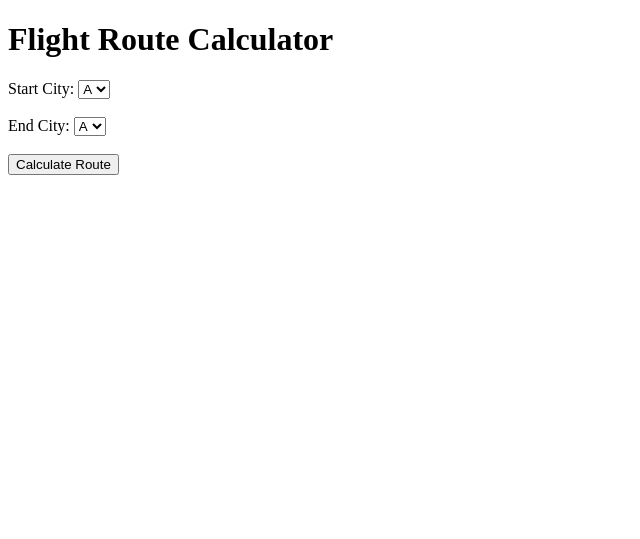
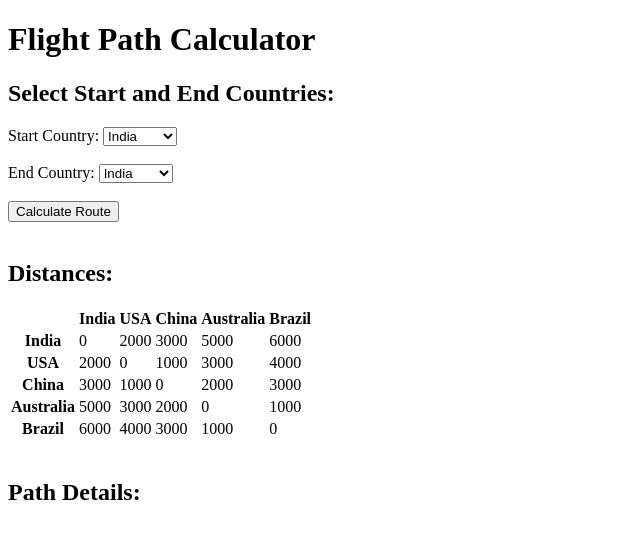
Before and after one commit to ANUJDWIVDI/daa-mini-proj, a Flask app: page / in a window 1280 px wide. Shown: the top 539 px of the page, without its empty margins (0-640 px from the left). Run offline with Flask 3, Linux system fonts and the light colour scheme.

Commit message:
working x v2

```diff
--- a/app.py
+++ b/app.py
@@ -2,90 +2,75 @@ from flask import Flask, render_template, request, jsonify
 
 app = Flask(__name__)
 
-# Flight routes and distances
-adjacency_matrix = [
-    [0, 5, 2, float('inf'), float('inf')],
-    [5, 0, float('inf'), 1, 6],
-    [2, float('inf'), 0, 3, float('inf')],
-    [float('inf'), 1, 3, 0, 2],
-    [float('inf'), 6, float('inf'), 2, 0]
+cities = ['India', 'USA', 'China', 'Australia', 'Brazil']
+distances = [
+    [0, 2000, 4000, 6000, 8000],
+    [2000, 0, 1000, 3000, 5000],
+    [4000, 1000, 0, 2000, 4000],
+    [6000, 3000, 2000, 0, 1000],
+    [8000, 5000, 4000, 1000, 0]
 ]
 
-airport_names = ['A', 'B', 'C', 'D', 'E']
-
-
-def find_shortest_routes(adjacency_matrix):
-    n = len(adjacency_matrix)
-    shortest_distances = [[0] * n for _ in range(n)]
-    next_hops = [[0] * n for _ in range(n)]
-
-    for i in range(n):
-        for j in range(n):
-            shortest_distances[i][j] = adjacency_matrix[i][j]
-            if adjacency_matrix[i][j] != float('inf'):
-                next_hops[i][j] = j
-
-    for k in range(n):
-        for i in range(n):
-            for j in range(n):
-                if shortest_distances[i][j] > shortest_distances[i][k] + shortest_distances[k][j]:
-                    shortest_distances[i][j] = shortest_distances[i][k] + shortest_distances[k][j]
-                    next_hops[i][j] = next_hops[i][k]
-
-    return shortest_distances, next_hops
-
-
-def reconstruct_route(next_hops, source_index, destination_index):
-    if next_hops[source_index][destination_index] == 0:
-        return []
-
-    route = [source_index]
-    while source_index != destination_index:
-        source_index = next_hops[source_index][destination_index]
-        route.append(source_index)
-
-    return route
-
+# Update distances to prefer going through intermediate cities
+for i in range(len(distances)):
+    for j in range(len(distances[i])):
+        for k in range(len(distances)):
+            if distances[i][j] > distances[i][k] + distances[k][j]:
+                distances[i][j] = distances[i][k] + distances[k][j]
 
 @app.route('/')
 def index():
-    return render_template('index.html')
+    num_cities = len(cities)
+    return render_template('index.html', cities=cities, distances=distances, num_cities=num_cities)
 
 
 @app.route('/calculate_path', methods=['POST'])
 def calculate_path():
-    data = request.get_json()
-    start_city = data['start_city']
-    end_city = data['end_city']
+    start_country = request.json['start_country']
+    end_country = request.json['end_country']
 
-    source_index = ord(start_city.upper()) - ord('A')
-    destination_index = ord(end_city.upper()) - ord('A')
+    start_index = cities.index(start_country)
+    end_index = cities.index(end_country)
 
-    if source_index < 0 or source_index >= len(adjacency_matrix) or destination_index < 0 or destination_index >= len(
-            adjacency_matrix):
-        response_data = {
-            'error': 'Invalid airport selection. Please try again.'
-        }
-        return jsonify(response_data)
+    result = find_path(start_index, end_index)
+    return jsonify(result)
 
-    shortest_distances, next_hops = find_shortest_routes(adjacency_matrix)
-    shortest_route = reconstruct_route(next_hops, source_index, destination_index)
 
-    if not shortest_route:
-        response_data = {
-            'error': 'No route available between the selected airports.'
-        }
-        return jsonify(response_data)
+def find_path(start, end):
+    num_cities = len(cities)
+    visited = [False] * num_cities
+    path = []
+    min_cost = float('inf')
+    path_details = []
 
-    route = ' -> '.join(airport_names[airport_index] for airport_index in shortest_route)
-    min_cost = shortest_distances[source_index][destination_index]
+    def backtrack(curr, cost):
+        nonlocal min_cost
 
-    response_data = {
-        'route': route,
-        'min_cost': min_cost
-    }
+        if curr == end:
+            if cost < min_cost:
+                min_cost = cost
+                path_details.clear()
+                for i in range(len(path) - 1):
+                    path_details.append({
+                        'start': cities[path[i]],
+                        'end': cities[path[i + 1]],
+                        'cost': distances[path[i]][path[i + 1]]
+                    })
 
-    return jsonify(response_data)
+        for i in range(num_cities):
+            if not visited[i] and distances[curr][i] != 0:
+                visited[i] = True
+                path.append(i)
+                backtrack(i, cost + distances[curr][i])
+                visited[i] = False
+                path.pop()
+
+    visited[start] = True
+    path.append(start)
+    backtrack(start, 0)
+
+    route = ' -> '.join([cities[i] for i in path])
+    return {'route': route, 'min_cost': min_cost, 'path_details': path_details}
 
 
 if __name__ == '__main__':
--- a/templates/index.html
+++ b/templates/index.html
@@ -1,42 +1,58 @@
 <!DOCTYPE html>
 <html>
 <head>
-    <title>Flight Route Calculator</title>
+    <title>Flight Path Calculator</title>
 </head>
 <body>
-    <h1>Flight Route Calculator</h1>
-    <form onsubmit="event.preventDefault(); calculatePath()">
-        <label for="start_city">Start City:</label>
-        <select id="start_city">
-            <option value="A">A</option>
-            <option value="B">B</option>
-            <option value="C">C</option>
-            <option value="D">D</option>
-            <option value="E">E</option>
+    <h1>Flight Path Calculator</h1>
+    <h2>Select Start and End Countries:</h2>
+    <form onsubmit="calculatePath(); return false;">
+        <label for="start_country">Start Country:</label>
+        <select id="start_country">
+            {% for country in cities %}
+                <option value="{{ country }}">{{ country }}</option>
+            {% endfor %}
         </select>
         <br><br>
-        <label for="end_city">End City:</label>
-        <select id="end_city">
-            <option value="A">A</option>
-            <option value="B">B</option>
-            <option value="C">C</option>
-            <option value="D">D</option>
-            <option value="E">E</option>
+        <label for="end_country">End Country:</label>
+        <select id="end_country">
+            {% for country in cities %}
+                <option value="{{ country }}">{{ country }}</option>
+            {% endfor %}
         </select>
         <br><br>
         <button type="submit">Calculate Route</button>
     </form>
     <br>
+    <h2>Distances:</h2>
+    <table>
+        <tr>
+            <th></th>
+            {% for country in cities %}
+                <th>{{ country }}</th>
+            {% endfor %}
+        </tr>
+        {% for i in range(num_cities) %}
+            <tr>
+                <th>{{ cities[i] }}</th>
+                {% for j in range(num_cities) %}
+                    <td>{{ distances[i][j] }}</td>
+                {% endfor %}
+            </tr>
+        {% endfor %}
+    </table>
+    <br>
+    <h2>Path Details:</h2>
     <div id="result"></div>
 
     <script>
         function calculatePath() {
-            var startCity = document.getElementById("start_city").value;
-            var endCity = document.getElementById("end_city").value;
+            var startCountry = document.getElementById("start_country").value;
+            var endCountry = document.getElementById("end_country").value;
 
             var data = {
-                start_city: startCity,
-                end_city: endCity
+                start_country: startCountry,
+                end_country: endCountry
             };
 
             fetch('/calculate_path', {
@@ -51,8 +67,18 @@
                 if (data.error) {
                     document.getElementById("result").innerHTML = "<p><strong>Error:</strong> " + data.error + "</p>";
                 } else {
-                    document.getElementById("result").innerHTML = "<p><strong>Route:</strong> " + data.route + "</p>" +
-                                                                   "<p><strong>Minimum Cost:</strong> " + data.min_cost + "</p>";
+                    var result = "<p><strong>Route:</strong> " + data.route + "</p>" +
+                                 "<p><strong>Minimum Cost:</strong> " + data.min_cost + "</p>" +
+                                 "<h3>Path Details:</h3>" +
+                                 "<table>" +
+                                 "<tr><th>Start</th><th>End</th><th>Cost</th></tr>";
+                    for (var i = 0; i < data.path_details.length; i++) {
+                        result += "<tr><td>" + data.path_details[i].start + "</td>" +
+                                  "<td>" + data.path_details[i].end + "</td>" +
+                                  "<td>" + data.path_details[i].cost + "</td></tr>";
+                    }
+                    result += "</table>";
+                    document.getElementById("result").innerHTML = result;
                 }
             })
             .catch((error) => {
```
